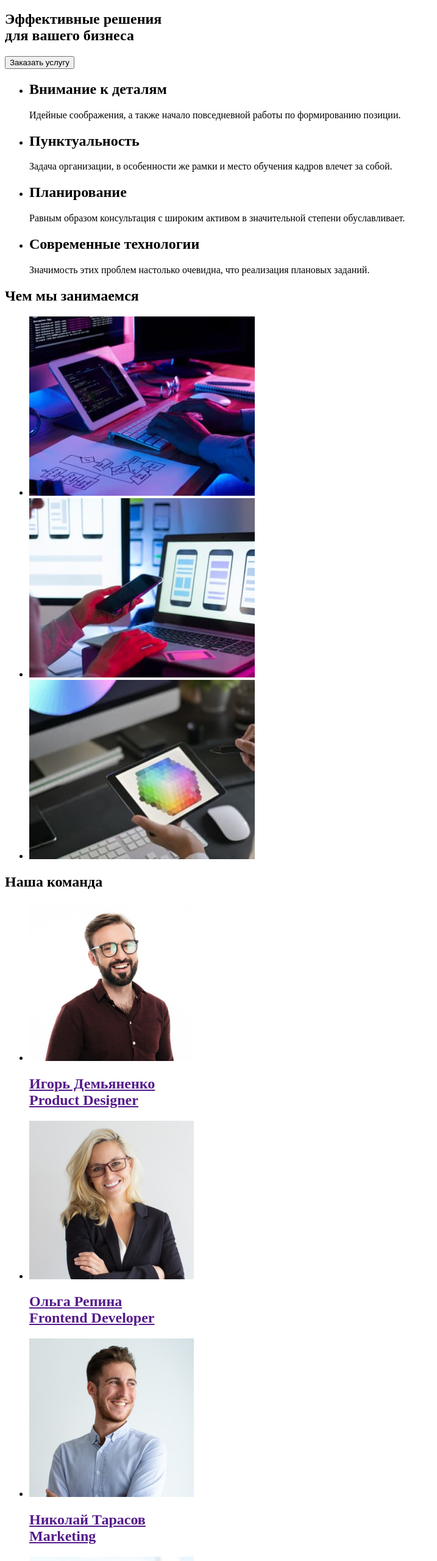
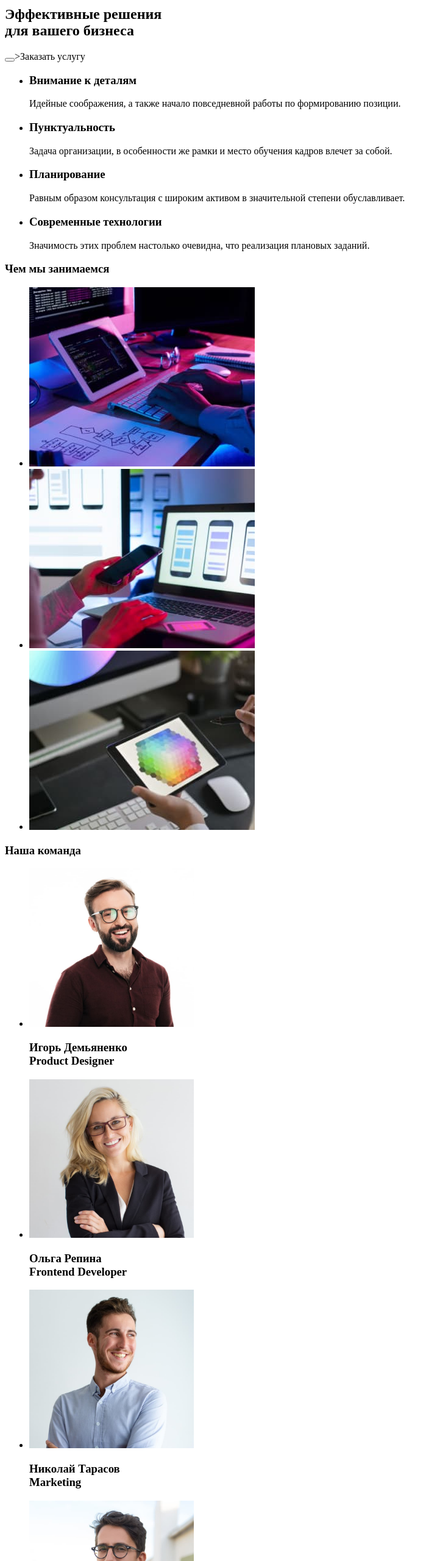
Before and after one commit to 8Grom8/goit-markup-hw-01, a plain HTML site: page index.html in a window 1280 px wide. Shown: the part 140-2700 px from the top of the page at 61% size, without its empty margins (0-717 px from the left). Drawn offline with Linux system fonts and the light colour scheme.

Commit message:
Resubmit
Патч 1.01

```diff
--- a/index.html
+++ b/index.html
@@ -9,7 +9,7 @@
   <body>
     <!-- Заголовк -->
     <header>
-      <p>WebStudio</p>
+      <a href="">WebStudio</a>
       <nav>
         <ul>
           <li><a href="">Студия</a></li>
@@ -26,33 +26,33 @@
           Эффективные решения <br />
           для вашего бизнеса
         </h1>
-        <p><button>Заказать услугу</button></p>
+        <button type="button | reset | submit"></button>>Заказать услугу</button>
       </section>
       <section>
         <ul>
           <li>
-            <h2>Внимание к деталям</h2>
+            <h3>Внимание к деталям</h3>
             <p>
               Идейные соображения, а также начало повседневной работы по
               формированию позиции.
             </p>
           </li>
           <li>
-            <h2>Пунктуальность</h2>
+            <h3>Пунктуальность</h3>
             <p>
               Задача организации, в особенности же рамки и место обучения кадров
               влечет за собой.
             </p>
           </li>
           <li>
-            <h2>Планирование</h2>
+            <h3>Планирование</h3>
             <p>
               Равным образом консультация с широким активом в значительной
               степени обуславливает.
             </p>
           </li>
           <li>
-            <h2>Современные технологии</h2>
+            <h3>Современные технологии</h3>
             <p>
               Значимость этих проблем настолько очевидна, что реализация
               плановых заданий.
@@ -61,7 +61,7 @@
         </ul>
       </section>
       <section>
-        <h2>Чем мы занимаемся</h2>
+        <h3>Чем мы занимаемся</h3>
         <ul>
           <li>
             <a href="">
@@ -81,59 +81,51 @@
         </ul>
       </section>
       <section>
-        <h2>Наша команда</h2>
+        <h3>Наша команда</h3>
         <ul>
           <li>
-            <a href="">
               <img
                 src="./images/img(6).jpg"
                 alt="Фото специалиста"
                 width="270"
               />
-              <h2>
-                Игорь Демьяненко <br />
-                Product Designer
-              </h2></a
-            >
+              <h3>
+                <p>Игорь Демьяненко <br />
+                Product Designer</p>
+              </h3>
           </li>
           <li>
-            <a href="">
               <img
                 src="./images/img(4).jpg"
                 alt="Фото специалиста"
                 width="270"
               />
-              <h2>
-                Ольга Репина <br />
-                Frontend Developer
-              </h2></a
-            >
+              <h3>
+                <p>Ольга Репина <br />
+                Frontend Developer</p>
+              </h3>
           </li>
           <li>
-            <a href="">
               <img
                 src="./images/img(5).jpg"
                 alt="Фото специалиста"
                 width="270"
               />
-              <h2>
-                Николай Тарасов <br />
-                Marketing
-              </h2></a
-            >
+              <h3>
+                <p>Николай Тарасов <br />
+                Marketing</p>
+              </h3>
           </li>
           <li>
-            <a href="">
               <img
                 src="./images/img(3).jpg "
                 alt="Фото специалиста"
                 width="270"
               />
-              <h2>
-                Михаил Ермаков <br />
-                UI Designer
-              </h2></a
-            >
+              <h3>
+                <p>Михаил Ермаков <br />
+                UI Designer</p>
+              </h3>
           </li>
         </ul>
       </section>
@@ -143,8 +135,10 @@
       <p>WebStudio</p>
       <address>
         г. Киев, пр-т Леси Украинки, 26<br />
-        info@example.com<br />
-        +38 099 111 11 11
+      <ul>
+        <a href=""><li>info@example.com</li></a>
+        <a href=""><li>+38 099 111 11 11</li></a>
+      </ul>
       </address>
     </footer>
   </body>
```
